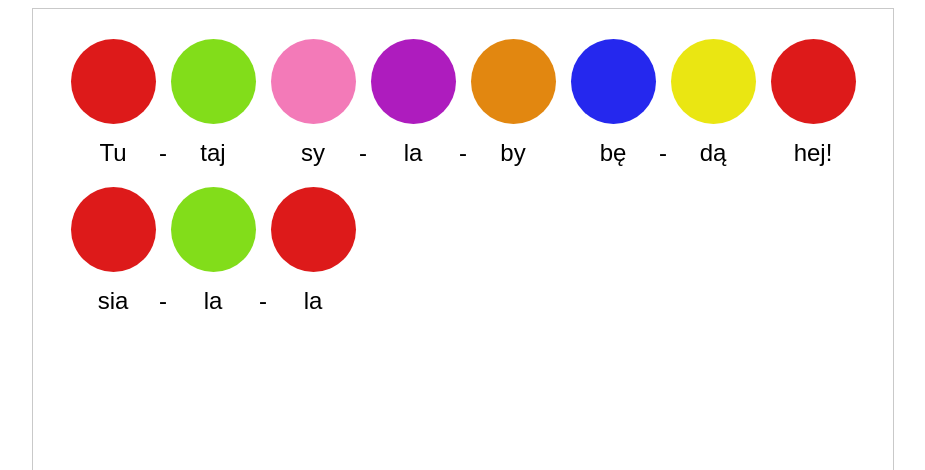
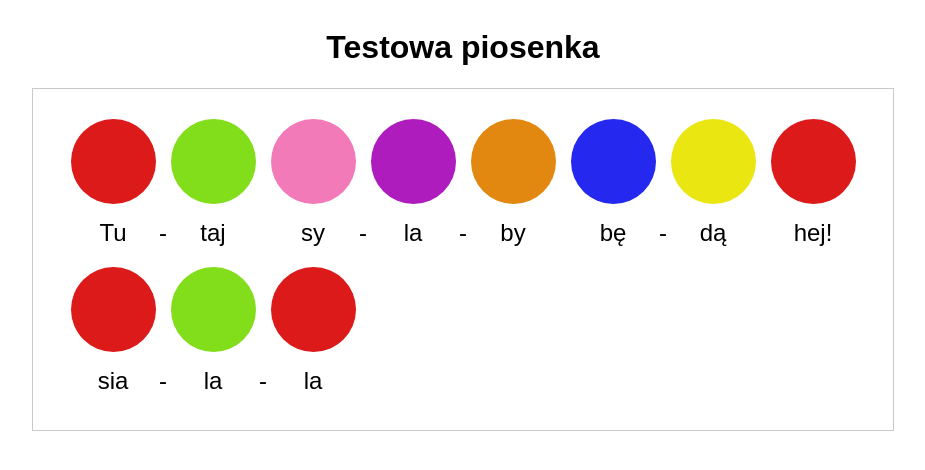
Before and after one commit to adamszadkowski/notes-page, a Vue app: page / in a window 1280 px wide. Shown: the top 470 px of the page, without its empty margins (177-1102 px from the left). Built offline with nearby package versions, Linux system fonts and the light colour scheme.

Commit message:
Add song title

```diff
--- a/src/models/song.ts
+++ b/src/models/song.ts
@@ -1,4 +1,5 @@
 export interface Song {
+  title: string;
   notes: Array<Note>;
 }
 
--- a/src/views/HomeView.vue
+++ b/src/views/HomeView.vue
@@ -1,6 +1,7 @@
 <template>
   <main>
-    <notes-page :song="song" :notes-in-row="8"></notes-page>
+    <h1>{{ song.title }}</h1>
+    <notes-page class="notes-page" :song="song" :notes-in-row="8"></notes-page>
   </main>
 </template>
 
@@ -15,6 +16,7 @@ export default defineComponent({
   data() {
     return {
       song: {
+        title: "Testowa piosenka",
         notes: [
           { note: "c", syllable: "Tu-" },
           { note: "d", syllable: "taj" },
@@ -37,9 +39,7 @@ export default defineComponent({
 <style lang="scss" scoped>
 main {
   display: flex;
-  justify-content: center;
-  align-content: flex-start;
-  align-items: stretch;
-  height: 100vh;
+  flex-direction: column;
+  align-items: center;
 }
 </style>
```
